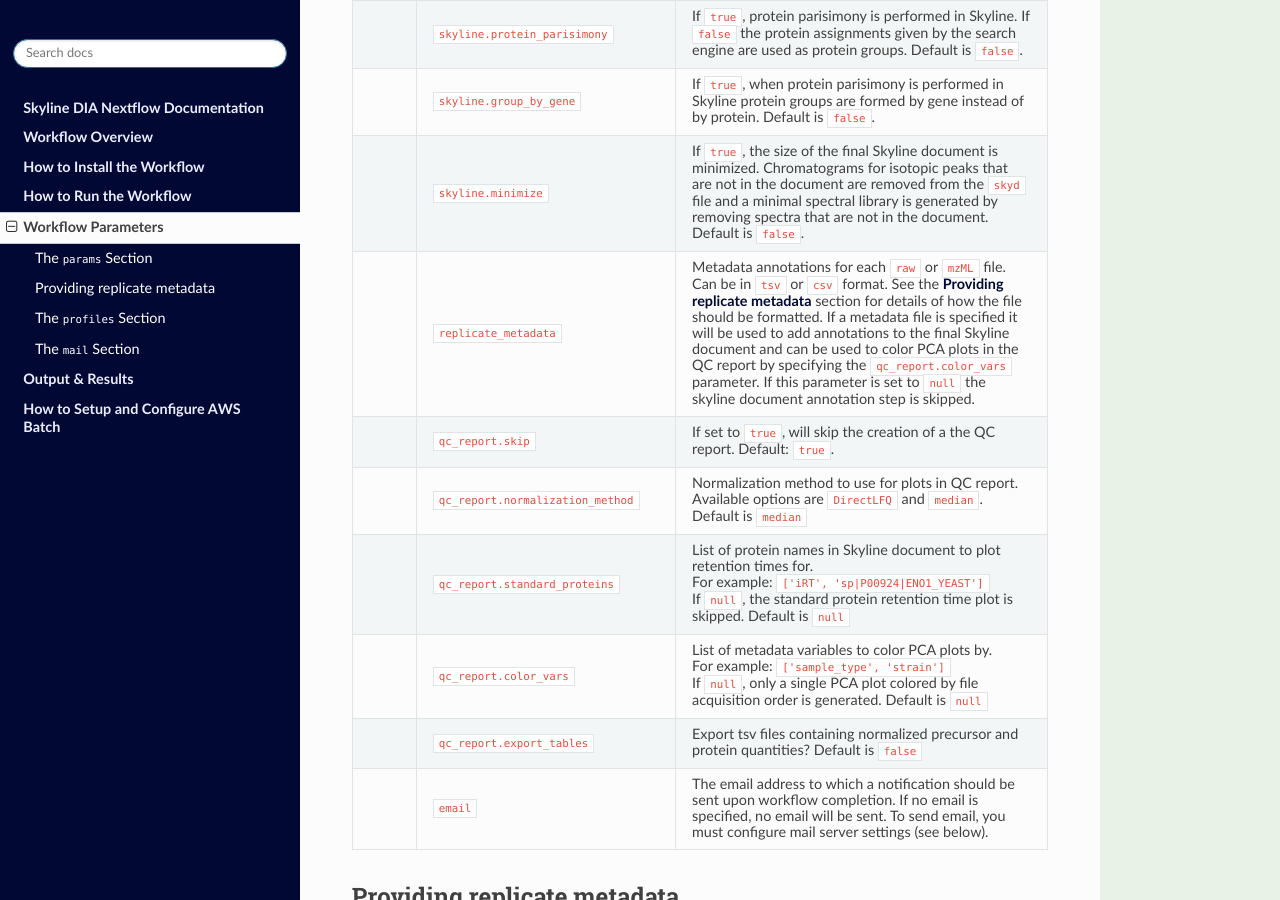
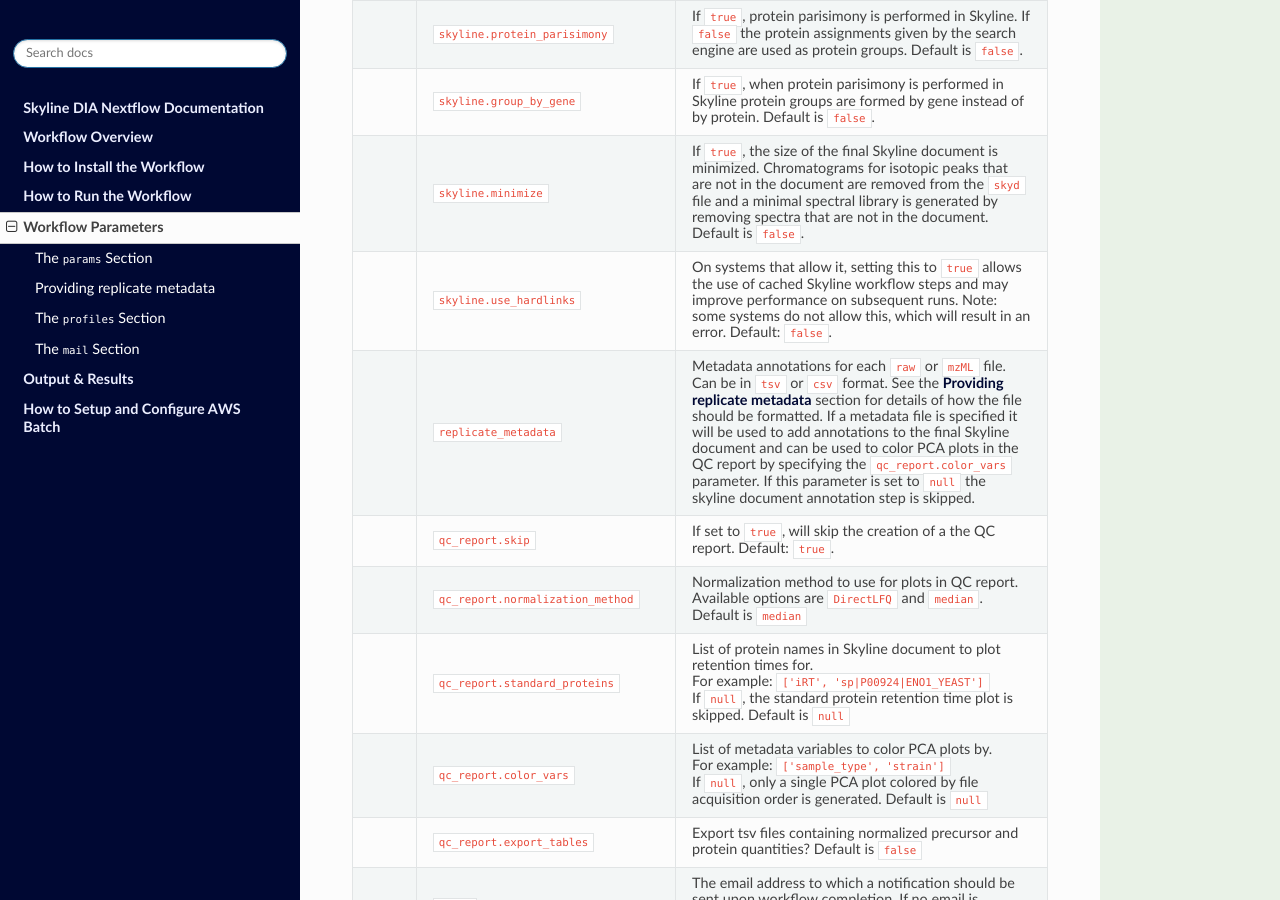
Before and after one commit to mriffle/nf-skyline-dia-ms, a Sphinx documentation site: the page built from docs/source/workflow_parameters.rst, in a window 1280 px wide and 900 px high, scrolled down 3169 px. Built offline with Sphinx 7.4.7 and the Read the Docs theme 2.0.0, drawn with Linux system fonts in a browser that asks for light colours.

Commit message:
docs: add skyline.use_hardlinks parameter description

```diff
--- a/docs/source/workflow_parameters.rst
+++ b/docs/source/workflow_parameters.rst
@@ -128,6 +128,9 @@
    * -
      - ``skyline.minimize``
      - If ``true``, the size of the final Skyline document is minimized. Chromatograms for isotopic peaks that are not in the document are removed from the ``skyd`` file and a minimal spectral library is generated by removing spectra that are not in the document. Default is ``false``.
+   * -
+     - ``skyline.use_hardlinks``
+     - On systems that allow it, setting this to ``true`` allows the use of cached Skyline workflow steps and may improve performance on subsequent runs. Note: some systems do not allow this, which will result in an error. Default: ``false``.
    * -
      - ``replicate_metadata``
      - Metadata annotations for each ``raw`` or ``mzML`` file. Can be in ``tsv`` or ``csv`` format. See the :ref:`replicate_metadata` section for details of how the file should be formatted. If a metadata file is specified it will be used to add annotations to the final Skyline document and can be used to color PCA plots in the QC report by specifying the ``qc_report.color_vars`` parameter. If this parameter is set to ``null`` the skyline document annotation step is skipped.
```
